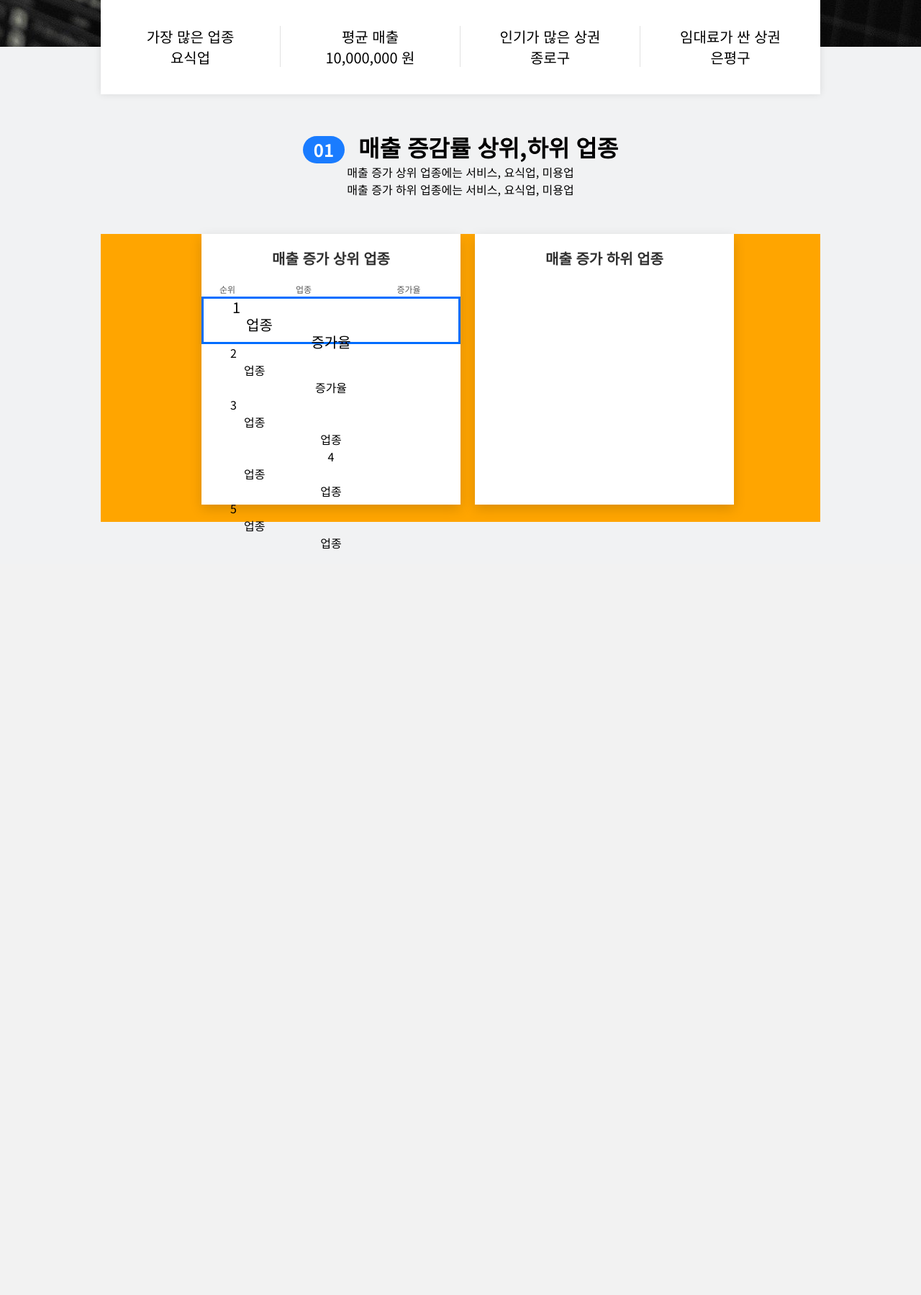
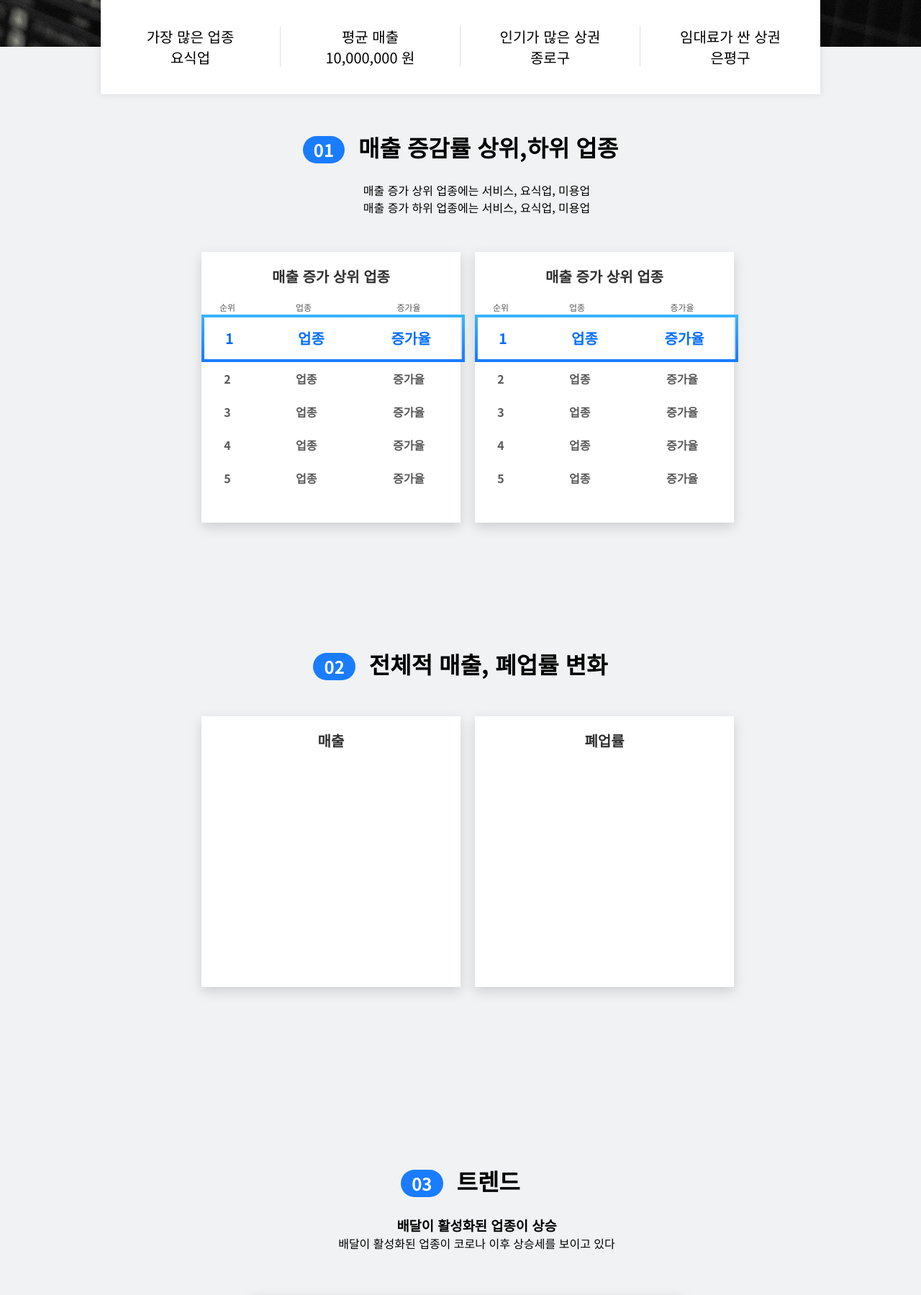
Before and after one commit to woosinbum/yeardream_semi_project, a Flask app: page / in a window 1280 px wide. Shown: the part 653-2452 px from the top of the page at 72% size. Before the commit the page ends 1416 px from the top, so only its background shows below. Run offline with Flask 2, Linux system fonts and the light colour scheme.

Commit message:
대략적인 구성

```diff
--- a/flask/app/templates/index.html
+++ b/flask/app/templates/index.html
@@ -85,7 +85,6 @@
 								<dt class="c_1">1</dt>
 								<dd class="c_2">업종</dd>
 								<dd class="c_3">증가율</dd>
-
 							</dl>
 							<dl>
 								<dt class="c_1">2</dt>
@@ -96,19 +95,19 @@
 							<dl>
 								<dt class="c_1">3</dt>
 								<dd class="c_2">업종</dd>
-								<dd class="c_3">업종</dd>
+								<dd class="c_3">증가율</dd>
 
 							</dl>
 							<dl>
 								<dd class="c_1">4</dd>
 								<dd class="c_2">업종</dd>
-								<dd class="c_3">업종</dd>
+								<dd class="c_3">증가율</dd>
 
 							</dl>
 							<dl>
 								<dt class="c_1">5</dt>
 								<dd class="c_2">업종</dd>
-								<dd class="c_3">업종</dd>
+								<dd class="c_3">증가율</dd>
 
 							</dl>
 
@@ -116,11 +115,82 @@
 
 					</div>
 					<div class="rank_box">
-						<h3>매출 증가 하위 업종</h3>
+						<h3>매출 증가 상위 업종</h3>
+						<section class="ranking">
+							<header>
+								<span class="c_1">순위</span>
+								<span class="c_2">업종</span>
+								<span class="c_3">증가율</span>
+							</header>
+							<dl class="first">
+								<dt class="c_1">1</dt>
+								<dd class="c_2">업종</dd>
+								<dd class="c_3">증가율</dd>
+							</dl>
+							<dl>
+								<dt class="c_1">2</dt>
+								<dd class="c_2">업종</dd>
+								<dd class="c_3">증가율</dd>
+
+							</dl>
+							<dl>
+								<dt class="c_1">3</dt>
+								<dd class="c_2">업종</dd>
+								<dd class="c_3">증가율</dd>
+
+							</dl>
+							<dl>
+								<dd class="c_1">4</dd>
+								<dd class="c_2">업종</dd>
+								<dd class="c_3">증가율</dd>
+
+							</dl>
+							<dl>
+								<dt class="c_1">5</dt>
+								<dd class="c_2">업종</dd>
+								<dd class="c_3">증가율</dd>
+
+							</dl>
+
+						</section>
 
 					</div>
 
 				</div>
+				<!-- second page -->
+			</div>
+			<div class="total_amount">
+				<h1>
+					<b>02</b>
+					전체적 매출, 폐업률 변화
+				</h1>
+				<div class="report_rank">
+					<div class="rank_box">
+						<h3>매출</h3>
+					</div>
+					<div class="rank_box">
+						<h3>폐업률</h3>
+					</div>
+				</div>
+
+			</div>
+			<!-- fourth page -->
+			<div class="trend_report">
+				<h1>
+					<b>03</b>
+					트렌드
+				</h1>
+				<div class="exp">
+					<h3>배달이 활성화된 업종이 상승</h3>
+					배달이 활성화된 업종이 코로나 이후 상승세를 보이고 있다
+				</div>
+				<div class="report_rank">
+					<div class="graph_box">
+
+					</div>
+
+				</div>
+
 			</div>
 		</div>
 	</body>
--- a/flask/app/templates/style.css
+++ b/flask/app/templates/style.css
@@ -4,7 +4,6 @@
     border-collapse: collapse;
     margin: 0px;
     padding: 0px;
-    color: #000;
 }
 h1 {
     font-size: 48px;
@@ -108,7 +107,7 @@ h1 {
     border-right: 1px solid #e1e1e1;
 }
 
-/* top_five */
+/* second page */
 
 .top_five {
     width: 100%;
@@ -136,16 +135,19 @@ h1 {
     display: inline-block;
 }
 .exp {
+    margin-top: 25px;
+    margin-left: 45px;
     text-align: center;
 }
 .report_rank {
-    background: orange;
+
     width:1000px;
     height:400px;
     position:relative;
     margin:50px auto;
     display:flex;
     justify-content: center;
+
 }
 
 .rank_box {
@@ -184,7 +186,7 @@ h1 {
     flex:1 0 144px;
 }
 
-.ranking > dl::after {
+.ranking > dl{
     position:relative;
     width:100%;
     height:46px;
@@ -196,20 +198,78 @@ h1 {
 
 }
 
-.first {
+.ranking >dl.first{
     width:clac(100% - 6px);
     height:60px;
     font-size: 20px;
     line-height: 24px;
     color: #006dff;
     border-style: solid;
+    border-image: linear-gradient(to bottom, #38b3ff, #1a7cff);
+    border-image-slice: 1;
+    border-image-width: 4px;
+}
 
-    border-image-slice: 1;
+/* third page */
+
+.total_amount{
+    width: 100%;
+    height: 718px;
+    background: #f1f2f3;
+
 }
-.ranking > dl > dt {
-    display: flex;
+
+.total_amount > h1 {
+    padding-top: 116px;
+    text-align: center;
+    font-size: 32px;
+
 }
-.ranking > dl > dt {
-    display: flex;
-    margin-inline-start: 40px;
+.total_amount > h1 > b{
+    height:38px;
+    margin-right: 10px;
+    padding: 0 15px;
+    font-size: 24px;
+    color: #fff;
+    font-weight: 700;
+    line-height:38px;
+    background-color: #1a7cff;
+    border-radius: 19px;
+    display: inline-block;
 }
+
+/* fourth page */
+
+.trend_report {
+    width: 100%;
+    height: 718px;
+    background: #f1f2f3;
+}
+
+.trend_report > h1{
+    padding-top: 116px;
+    text-align: center;
+    font-size: 32px;
+}
+.trend_report > h1 > b{
+    height:38px;
+    margin-right: 10px;
+    padding: 0 15px;
+    font-size: 24px;
+    color: #fff;
+    font-weight: 700;
+    line-height:38px;
+    background-color: #1a7cff;
+    border-radius: 19px;
+    display: inline-block;
+}
+
+.graph_box {
+    width: 600px;
+    height:360px;
+    margin-top: 10px;
+    margin-left: 20px;
+    padding-bottom: 21px;
+    text-align: center;
+    background-color: #fff;
+    box-shadow:0 6px 16px 0 rgba(0,0,0,0.15);
```
